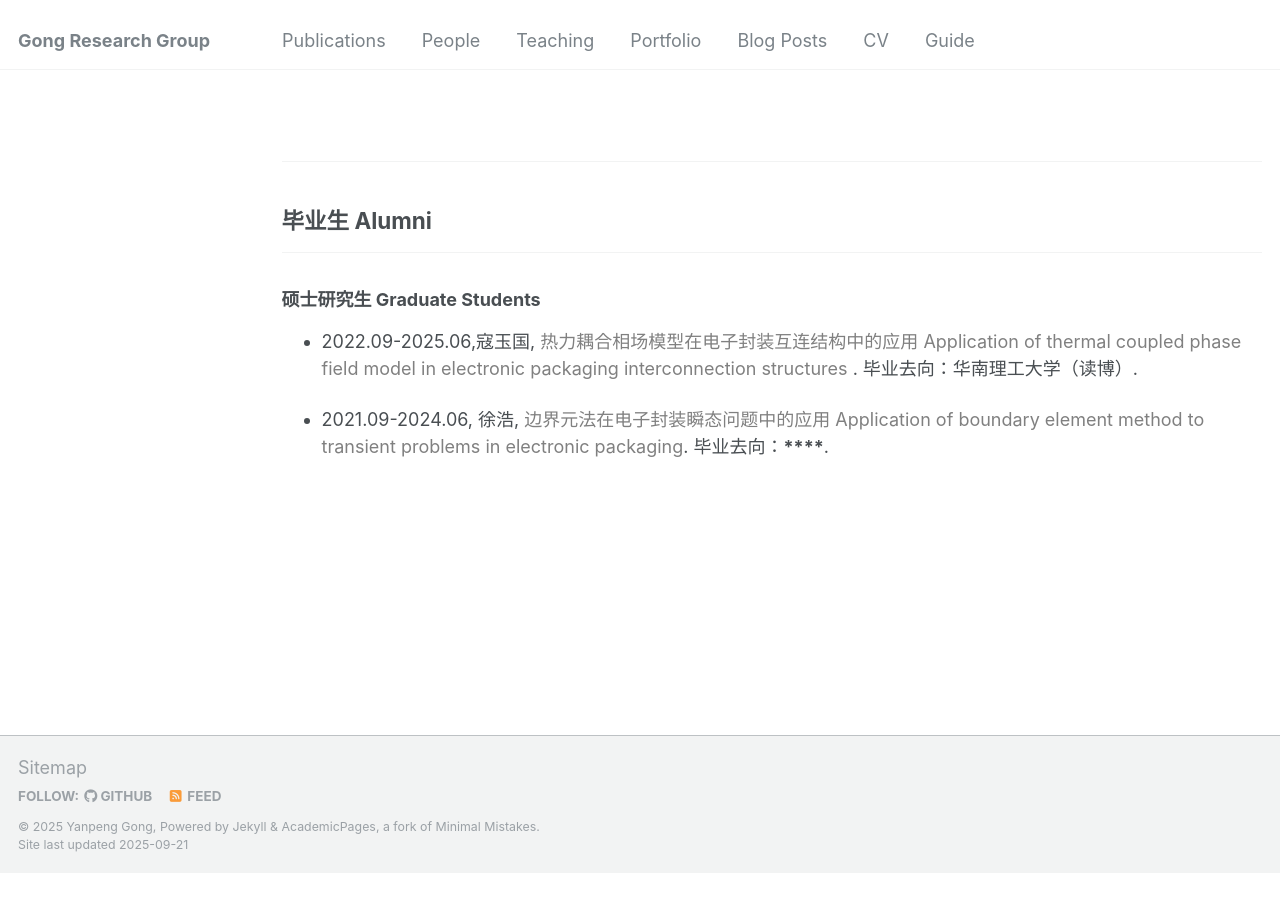
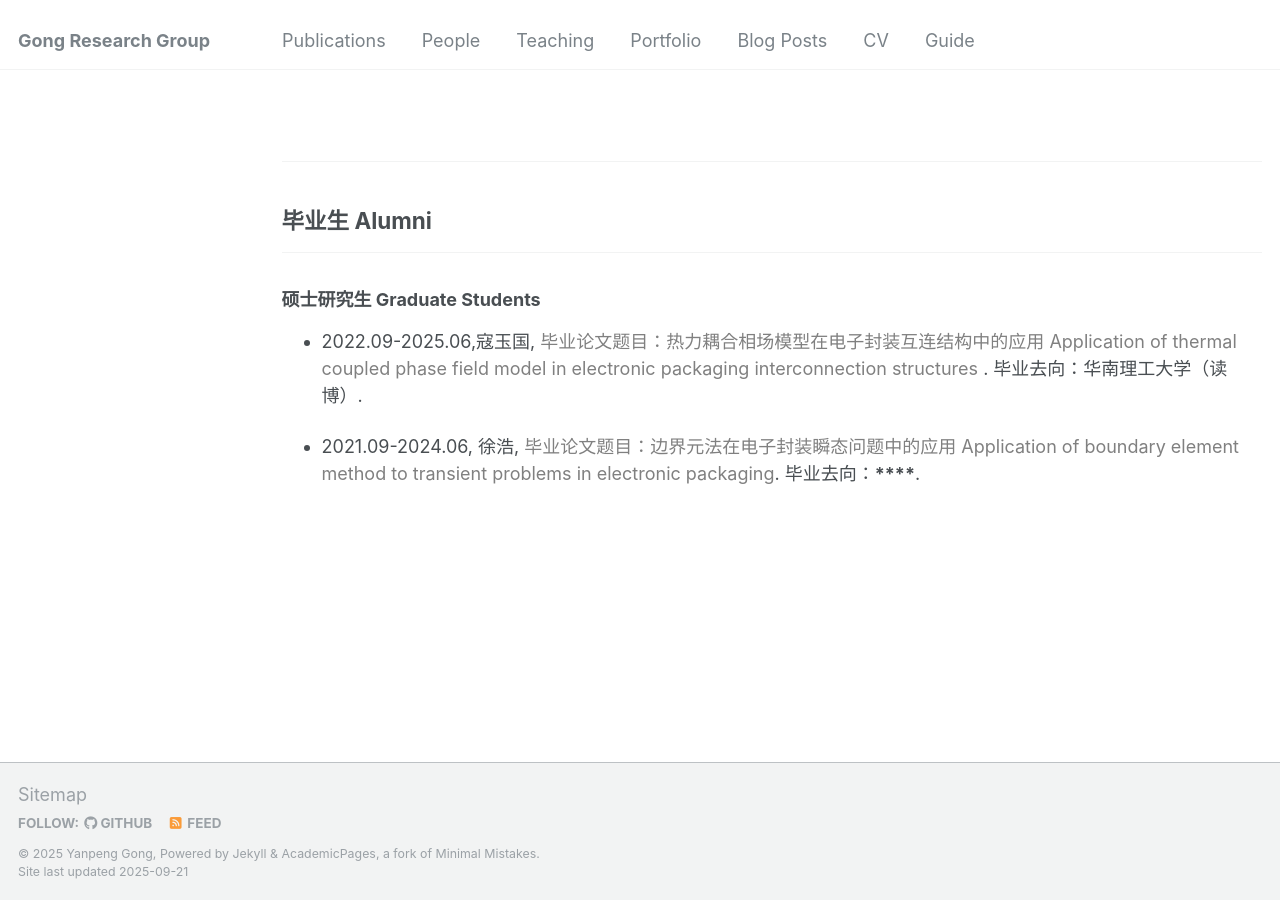
Before and after one commit to yanpeng-gong/yanpeng-gong.github.io, a Jekyll site: the page built from _people/people.md, in a window 1280 px wide and 900 px high, scrolled down 812 px. Built offline with Jekyll 4.4.1, drawn with Linux system fonts in a browser that asks for light colours; before the commit the page ends 1685 px from its top, so only the background shows below that.

Commit message:
people revise

```diff
--- a/_config.yml
+++ b/_config.yml
@@ -278,7 +278,7 @@
       path: ""
       type: people
     values:
-      layout: people
+      layout: single
       author_profile: true
       share: true
 
--- a/_people/people.md
+++ b/_people/people.md
@@ -93,9 +93,9 @@
 <hr>
 <h3>硕士研究生 Graduate Students</h3>
 
-- 2022.09-2025.06,寇玉国, <a href="http://yanpeng-gong.github.io/files/Postdoc_HangLi.pdf" style="text-decoration:none;color:gray;"> 热力耦合相场模型在电子封装互连结构中的应用 Application of thermal coupled phase field model in electronic packaging interconnection structures </a>. 毕业去向：华南理工大学（读博）.
+- 2022.09-2025.06,寇玉国, <a href="http://yanpeng-gong.github.io/files/Postdoc_HangLi.pdf" style="text-decoration:none;color:gray;"> 毕业论文题目：热力耦合相场模型在电子封装互连结构中的应用 Application of thermal coupled phase field model in electronic packaging interconnection structures </a>. 毕业去向：华南理工大学（读博）.
 
-- 2021.09-2024.06, 徐浩, <a href="http://yanpeng-gong.github.io/files/Postdoc_HangLi.pdf" style="text-decoration:none;color:gray;"> 边界元法在电子封装瞬态问题中的应用 Application of boundary element method to transient problems in electronic packaging</a>. 毕业去向：**\*\*\*\***.
+- 2021.09-2024.06, 徐浩, <a href="http://yanpeng-gong.github.io/files/Postdoc_HangLi.pdf" style="text-decoration:none;color:gray;"> 毕业论文题目：边界元法在电子封装瞬态问题中的应用 Application of boundary element method to transient problems in electronic packaging</a>. 毕业去向：**\*\*\*\***.
 
 <!--
 <hr>
```
